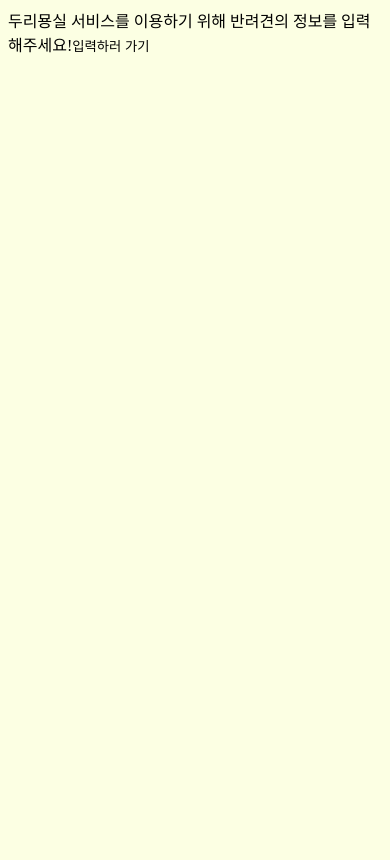
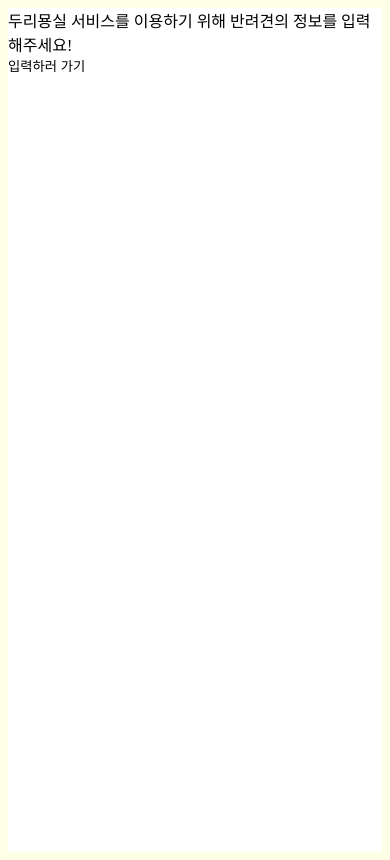
Before and after one commit to leejin-rho/Duri-FE, a React (Vite) app in the folder apps/duri/: page /onboarding in a window 390 px wide. Built offline with nearby package versions, Linux system fonts and the light colour scheme; a web font is replaced by a local one; what emotion-reset would draw is missing.

Commit message:
feat: MobileLayout 적용(DURI-80)

```diff
--- a/apps/duri/src/pages/Onboarding/index.tsx
+++ b/apps/duri/src/pages/Onboarding/index.tsx
@@ -2,8 +2,9 @@
 
 import React from 'react';
 
+import { MobileLayout } from '@duri-fe/ui';
+
 import MultiStepForm from '@components/onboarding';
-
 
 
 
@@ -14,7 +15,9 @@ const Onboarding = () => {
 
   return (
     <>
-      <MultiStepForm />
+      <MobileLayout>
+        <MultiStepForm />
+      </MobileLayout>
     </>
   );
 };
```
